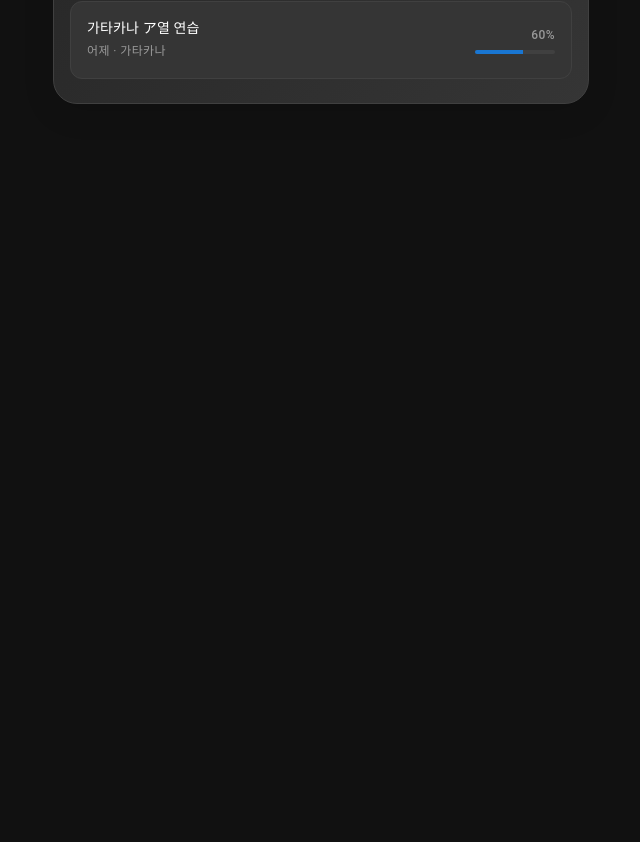
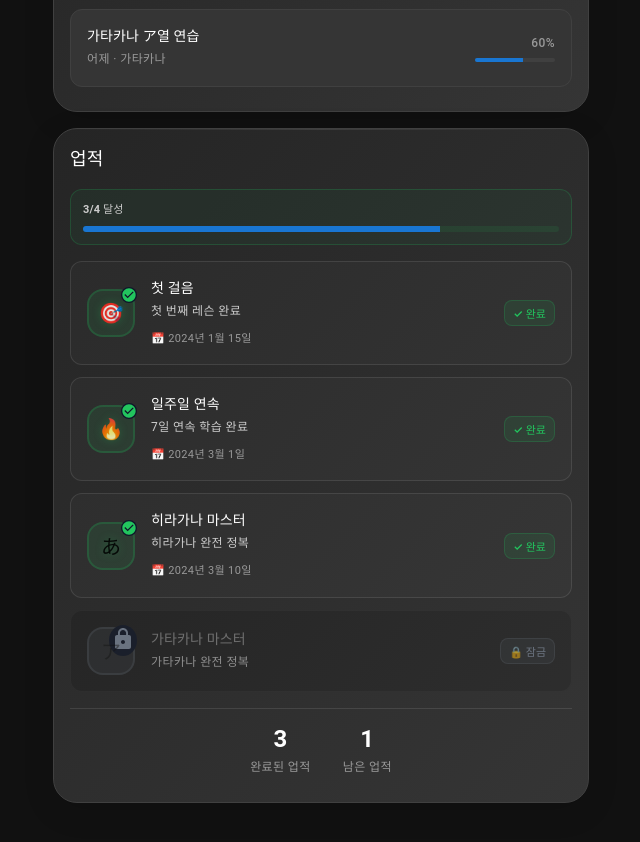
Before and after one commit to uhanuu/KokoroBridge, a Next.js app: page / in a window 1280 px wide. Shown: the part 1340-2182 px from the top of the page, without its empty margins (319-959 px from the left). Before the commit the page ends 1584 px from the top, so only its background shows below. Built offline with nearby package versions, Linux system fonts and the light colour scheme.

Commit message:
style: home 화면에 업적정보 퍼블 추가

```diff
--- a/src/app/layout.tsx
+++ b/src/app/layout.tsx
@@ -8,8 +8,6 @@ export default function RootLayout({ children }: { children: React.ReactNode })
     <html lang="ko">
       <body className={styles.body}>
         <div className={styles.container}>
-          {/* 헤더 */}
-
           {/* 메인 콘텐츠 영역 */}
           <main className={styles.content}>
             <div className={styles.contentWrapper}>{children}</div>
--- a/src/app/page.module.css
+++ b/src/app/page.module.css
@@ -399,7 +399,7 @@
   margin-bottom: var(--space-lg) !important;
 }
 
-/* 이번주 학습 현황 카드 */
+/* 학습 통계 카드 */
 .statsCard {
   background: linear-gradient(135deg, #252525, #353535) !important;
   border: 1px solid #404040 !important;
@@ -723,13 +723,201 @@
 .card:nth-child(4) { animation-delay: 0.4s; }
 .card:nth-child(5) { animation-delay: 0.5s; }
 
+/* 업적 카드 */
+.achievementsCard {
+  background: linear-gradient(135deg, #252525, #353535) !important;
+  border: 1px solid #404040 !important;
+}
+
+.achievementProgress {
+  margin-bottom: var(--space-lg);
+  padding: var(--space-md);
+  background: rgba(34, 197, 94, 0.05);
+  border-radius: var(--radius-lg);
+  border: 1px solid rgba(34, 197, 94, 0.2);
+}
+
+.progressText {
+  color: var(--text-secondary) !important;
+  margin-bottom: var(--space-sm) !important;
+  font-weight: 600 !important;
+}
+
+.achievementProgressBar {
+  height: 6px !important;
+  border-radius: 3px !important;
+  background-color: rgba(34, 197, 94, 0.1) !important;
+}
+
+.achievementProgressBar .MuiLinearProgress-bar {
+  background: linear-gradient(90deg, #22c55e, #16a34a) !important;
+  border-radius: 3px !important;
+}
+
+.achievementList {
+  display: flex;
+  flex-direction: column;
+  gap: var(--space-md);
+  margin-bottom: var(--space-lg);
+}
+
+.achievementItem {
+  display: flex;
+  align-items: center;
+  padding: var(--space-lg);
+  background: rgba(255, 255, 255, 0.02);
+  border: 1px solid rgba(255, 255, 255, 0.1);
+  border-radius: var(--radius-lg);
+  transition: all 0.3s ease;
+  gap: var(--space-lg);
+}
+
+.achievementItem:hover {
+  background: rgba(255, 255, 255, 0.05);
+  border-color: rgba(34, 197, 94, 0.3);
+}
+
+.achievementItem.locked {
+  opacity: 0.6;
+  background: rgba(0, 0, 0, 0.2);
+  border-color: rgba(255, 255, 255, 0.05);
+}
+
+.achievementIcon {
+  position: relative;
+  width: 48px;
+  height: 48px;
+  display: flex;
+  align-items: center;
+  justify-content: center;
+  background: rgba(34, 197, 94, 0.1);
+  border-radius: var(--radius-xl);
+  border: 2px solid rgba(34, 197, 94, 0.2);
+}
+
+.achievementItem.locked .achievementIcon {
+  background: rgba(148, 163, 184, 0.1);
+  border-color: rgba(148, 163, 184, 0.2);
+}
+
+.completedIcon {
+  position: absolute;
+  top: -4px;
+  right: -4px;
+  color: #22c55e !important;
+  font-size: 16px !important;
+  background: var(--dark-background);
+  border-radius: 50%;
+}
+
+.lockIcon {
+  position: absolute;
+  top: -4px;
+  right: -4px;
+  color: #94a3b8 !important;
+  font-size: 12px !important;
+  background: var(--dark-background);
+  border-radius: 50%;
+  padding: 2px;
+}
+
+.iconEmoji {
+  font-size: 20px;
+  filter: drop-shadow(0 0 4px rgba(34, 197, 94, 0.3));
+}
+
+.achievementItem.locked .iconEmoji {
+  filter: grayscale(100%) opacity(0.5);
+}
+
+.achievementInfo {
+  flex: 1;
+  display: flex;
+  flex-direction: column;
+  gap: var(--space-xs);
+}
+
+.achievementTitle {
+  color: var(--text-primary) !important;
+  font-weight: 600 !important;
+  font-size: 14px !important;
+}
+
+.achievementItem.locked .achievementTitle {
+  color: var(--text-tertiary) !important;
+}
+
+.achievementDescription {
+  color: var(--text-secondary) !important;
+  font-size: 12px !important;
+}
+
+.achievementDate {
+  color: var(--text-tertiary) !important;
+  font-size: 11px !important;
+  margin-top: var(--space-xs) !important;
+}
+
+.achievementStatus {
+  display: flex;
+  align-items: center;
+}
+
+.completedBadge {
+  background: rgba(34, 197, 94, 0.1);
+  color: #22c55e;
+  padding: var(--space-xs) var(--space-sm);
+  border-radius: var(--radius-md);
+  font-size: 11px;
+  font-weight: 600;
+  border: 1px solid rgba(34, 197, 94, 0.2);
+}
+
+.lockedBadge {
+  background: rgba(148, 163, 184, 0.1);
+  color: #94a3b8;
+  padding: var(--space-xs) var(--space-sm);
+  border-radius: var(--radius-md);
+  font-size: 11px;
+  font-weight: 600;
+  border: 1px solid rgba(148, 163, 184, 0.2);
+}
+
+.achievementSummary {
+  display: flex;
+  justify-content: center;
+  gap: var(--space-3xl);
+  padding-top: var(--space-lg);
+  border-top: 1px solid rgba(255, 255, 255, 0.1);
+}
+
+.summaryItem {
+  display: flex;
+  flex-direction: column;
+  align-items: center;
+  gap: var(--space-xs);
+}
+
+.summaryNumber {
+  color: var(--text-primary) !important;
+  font-weight: 700 !important;
+  font-size: 24px !important;
+}
+
+.summaryLabel {
+  color: var(--text-tertiary) !important;
+  font-size: 12px !important;
+  text-align: center;
+}
+
 /* 접근성 */
 @media (prefers-reduced-motion: reduce) {
   .card,
   .statItem,
   .lessonItem,
   .playButton,
-  .startButton {
+  .startButton,
+  .achievementItem {
     animation: none !important;
     transition: none !important;
   }
--- a/src/app/page.tsx
+++ b/src/app/page.tsx
@@ -8,6 +8,11 @@ import {
   Book,
   Star,
   Lock,
+  Create,
+  AccessTime,
+  MenuBook,
+  EmojiEvents,
+  CheckCircle,
 } from "@mui/icons-material";
 import { Card, CardContent, Typography, LinearProgress } from "@mui/material";
 import Image from "next/image";
@@ -66,12 +71,55 @@ const mockData = {
       isLocked: true,
     },
   ],
-  weeklyStats: {
-    studyDays: 5,
-    totalMinutes: 240,
-    wordsLearned: 42,
-    streak: 7,
+  learningStats: {
+    continuousDays: 12,
+    totalHours: 48,
+    completedLessons: 156,
+    averageScore: 87,
+    weeklyData: [
+      { day: "월", hours: 2.5 },
+      { day: "화", hours: 3.2 },
+      { day: "수", hours: 1.8 },
+      { day: "목", hours: 4.1 },
+      { day: "금", hours: 2.9 },
+      { day: "토", hours: 2.3 },
+      { day: "일", hours: 3.5 },
+    ],
   },
+  achievements: [
+    {
+      id: 1,
+      title: "첫 걸음",
+      description: "첫 번째 레슨 완료",
+      date: "2024년 1월 15일",
+      isCompleted: true,
+      icon: "🎯",
+    },
+    {
+      id: 2,
+      title: "일주일 연속",
+      description: "7일 연속 학습 완료",
+      date: "2024년 3월 1일",
+      isCompleted: true,
+      icon: "🔥",
+    },
+    {
+      id: 3,
+      title: "히라가나 마스터",
+      description: "히라가나 완전 정복",
+      date: "2024년 3월 10일",
+      isCompleted: true,
+      icon: "あ",
+    },
+    {
+      id: 4,
+      title: "가타카나 마스터",
+      description: "가타카나 완전 정복",
+      date: null,
+      isCompleted: false,
+      icon: "ア",
+    },
+  ],
   recentActivities: [
     { id: 1, title: "히라가나 あ리즈 학습", time: "2시간 전", type: "히라가나", progress: 85 },
     { id: 2, title: "AI 회화 - 일상 인사", time: "오늘 오후", type: "AI 회화", progress: 100 },
@@ -209,11 +257,11 @@ export default function HomePage() {
         </CardContent>
       </Card>
 
-      {/* 이번주 학습 현황 */}
+      {/* 학습 통계 */}
       <Card className={`${styles.card} ${styles.statsCard}`}>
         <CardContent>
           <Typography variant="h6" className={styles.cardTitle}>
-            이번주 학습 현황
+            학습 통계
           </Typography>
           <div className={styles.statsGrid}>
             <div className={styles.statItem}>
@@ -221,10 +269,10 @@ export default function HomePage() {
                 <TrendingUp className={styles.statIcon} />
               </div>
               <Typography variant="h5" className={styles.statNumber}>
-                {mockData.weeklyStats.studyDays}
+                {mockData.learningStats.continuousDays}
               </Typography>
               <Typography variant="caption" className={styles.statLabel}>
-                학습 일수
+                연속 학습
               </Typography>
             </div>
             <div className={styles.statItem}>
@@ -232,10 +280,10 @@ export default function HomePage() {
                 <Schedule className={styles.statIcon} />
               </div>
               <Typography variant="h5" className={styles.statNumber}>
-                {mockData.weeklyStats.totalMinutes}
+                {mockData.learningStats.totalHours}
               </Typography>
               <Typography variant="caption" className={styles.statLabel}>
-                학습 시간(분)
+                총 학습 시간
               </Typography>
             </div>
             <div className={styles.statItem}>
@@ -243,10 +291,10 @@ export default function HomePage() {
                 <Book className={styles.statIcon} />
               </div>
               <Typography variant="h5" className={styles.statNumber}>
-                {mockData.weeklyStats.wordsLearned}
+                {mockData.learningStats.completedLessons}
               </Typography>
               <Typography variant="caption" className={styles.statLabel}>
-                새 단어
+                완료한 레슨
               </Typography>
             </div>
             <div className={styles.statItem}>
@@ -254,10 +302,10 @@ export default function HomePage() {
                 <Star className={styles.statIcon} />
               </div>
               <Typography variant="h5" className={styles.statNumber}>
-                {mockData.weeklyStats.streak}
+                {mockData.learningStats.averageScore}
               </Typography>
               <Typography variant="caption" className={styles.statLabel}>
-                연속 일수
+                평균 점수
               </Typography>
             </div>
           </div>
@@ -296,6 +344,91 @@ export default function HomePage() {
           </div>
         </CardContent>
       </Card>
+
+      {/* 업적 */}
+      <Card className={`${styles.card} ${styles.achievementsCard}`}>
+        <CardContent>
+          <Typography variant="h6" className={styles.cardTitle}>
+            업적
+          </Typography>
+          <div className={styles.achievementProgress}>
+            <Typography variant="body2" className={styles.progressText}>
+              {mockData.achievements.filter((a) => a.isCompleted).length}/
+              {mockData.achievements.length} 달성
+            </Typography>
+            <LinearProgress
+              variant="determinate"
+              value={
+                (mockData.achievements.filter((a) => a.isCompleted).length /
+                  mockData.achievements.length) *
+                100
+              }
+              className={styles.achievementProgressBar}
+            />
+          </div>
+
+          <div className={styles.achievementList}>
+            {mockData.achievements.map((achievement) => (
+              <div
+                key={achievement.id}
+                className={`${styles.achievementItem} ${
+                  !achievement.isCompleted ? styles.locked : ""
+                }`}
+              >
+                <div className={styles.achievementIcon}>
+                  {achievement.isCompleted ? (
+                    <CheckCircle className={styles.completedIcon} />
+                  ) : (
+                    <div className={styles.lockIcon}>
+                      <Lock />
+                    </div>
+                  )}
+                  <div className={styles.iconEmoji}>{achievement.icon}</div>
+                </div>
+                <div className={styles.achievementInfo}>
+                  <Typography variant="body2" className={styles.achievementTitle}>
+                    {achievement.title}
+                  </Typography>
+                  <Typography variant="caption" className={styles.achievementDescription}>
+                    {achievement.description}
+                  </Typography>
+                  {achievement.date && (
+                    <Typography variant="caption" className={styles.achievementDate}>
+                      📅 {achievement.date}
+                    </Typography>
+                  )}
+                </div>
+                <div className={styles.achievementStatus}>
+                  {achievement.isCompleted ? (
+                    <div className={styles.completedBadge}>✓ 완료</div>
+                  ) : (
+                    <div className={styles.lockedBadge}>🔒 잠금</div>
+                  )}
+                </div>
+              </div>
+            ))}
+          </div>
+
+          <div className={styles.achievementSummary}>
+            <div className={styles.summaryItem}>
+              <Typography variant="h4" className={styles.summaryNumber}>
+                {mockData.achievements.filter((a) => a.isCompleted).length}
+              </Typography>
+              <Typography variant="caption" className={styles.summaryLabel}>
+                완료된 업적
+              </Typography>
+            </div>
+            <div className={styles.summaryItem}>
+              <Typography variant="h4" className={styles.summaryNumber}>
+                {mockData.achievements.filter((a) => !a.isCompleted).length}
+              </Typography>
+              <Typography variant="caption" className={styles.summaryLabel}>
+                남은 업적
+              </Typography>
+            </div>
+          </div>
+        </CardContent>
+      </Card>
     </div>
   );
 }
```
